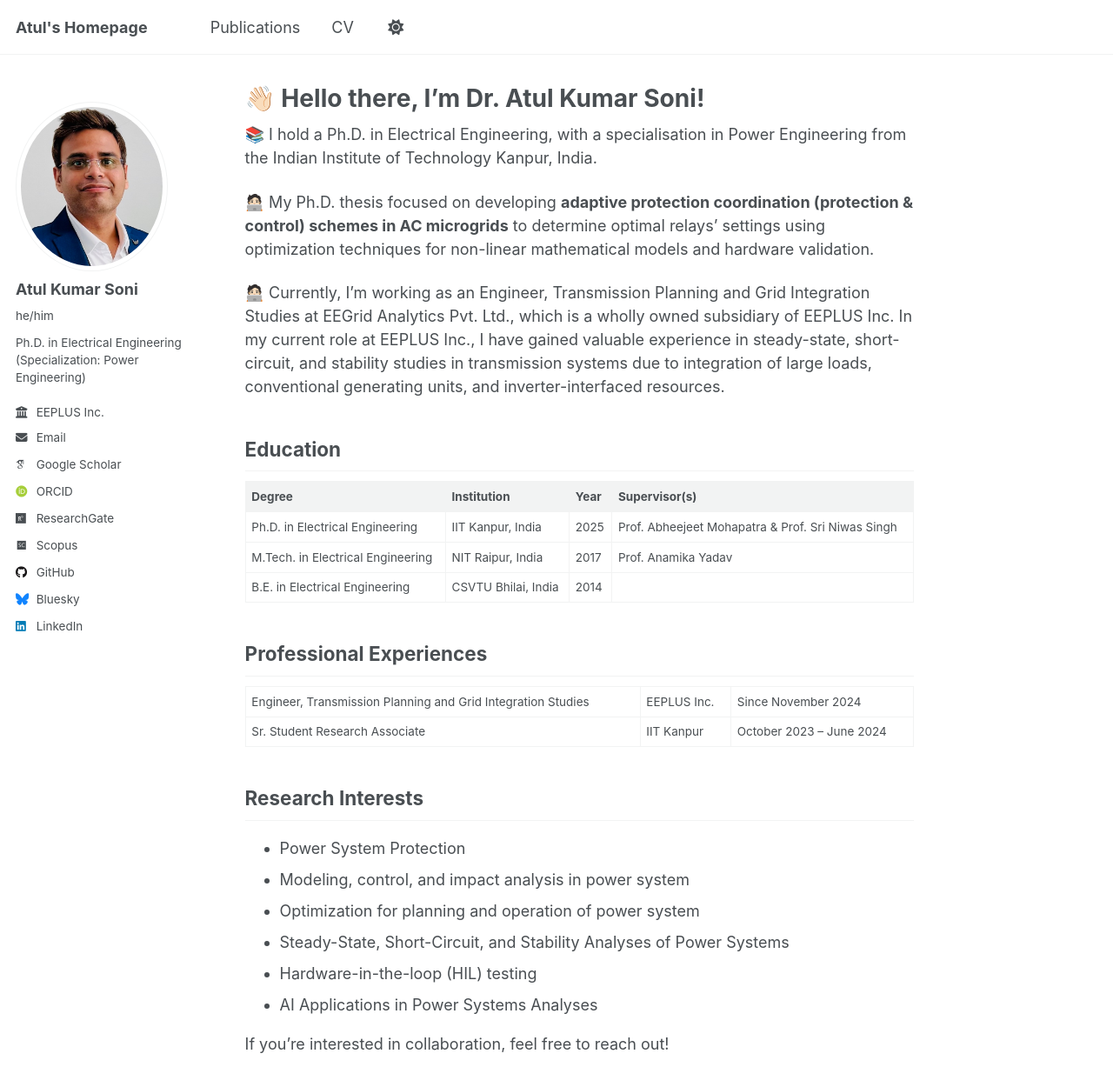
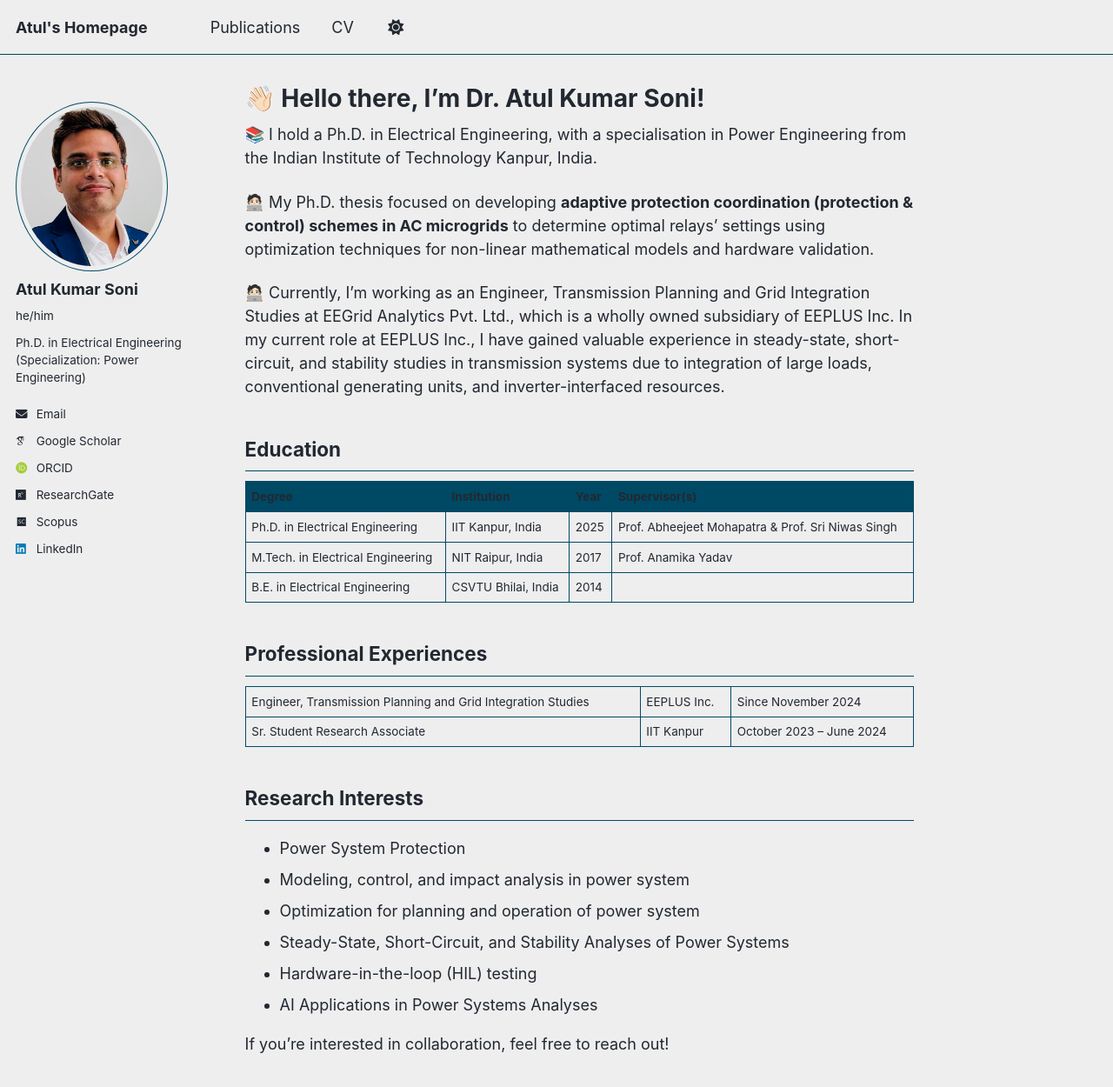
Before and after one commit to AtulSoniX/atulsonix.github.io, a Jekyll site: the page built from _pages/about.md, in a window 1280 px wide and 1400 px high. Shown: the top 1250 px of the window at 87% size. Built offline with Jekyll 4.4.1, drawn with Linux system fonts in a browser that asks for light colours; some web fonts are replaced; a script that is not in the unit is left out; part of the change alters nothing that is shown.

Commit message:
update config

```diff
--- a/_config.yml
+++ b/_config.yml
@@ -8,7 +8,7 @@
 
 # Basic Site Settings
 locale                   : "en-US"
-site_theme               : "default" # Currently available options are "default", "air"
+site_theme               : "air" # Currently available options are "default", "air"
 title                    : "Atul's Homepage"
 title_separator          : "-"
 name                     : &name "Atul Kumar Soni"
@@ -27,7 +27,7 @@ author:
   pronouns         : "he/him"
   bio              : "Ph.D. in Electrical Engineering (Specialization: Power Engineering)"
   location         : #
-  employer         : EEPLUS Inc.
+  employer         : #
   uri              : # URL
   email            : "atulsoni.mailbox@gmail.com"
 
@@ -47,13 +47,13 @@ author:
   bitbucket        : # Username - Update with your username on the site
   codepen          : # Username
   dribbble         : # Username
-  github           : "academicpages"
+  github           : # Username
   kaggle           : # Username
   stackoverflow    : # User number or user number and name (i.e., use "1" or "1/jeff-atwood")
 
   # Social media
   artstation       : # Username
-  bluesky          : "bsky.app" # Replace this with you Bluesky username
+  bluesky          : # Username # Replace this with you Bluesky username
   facebook         : # Username
   flickr           : # Username
   foursquare       : # Username
```
